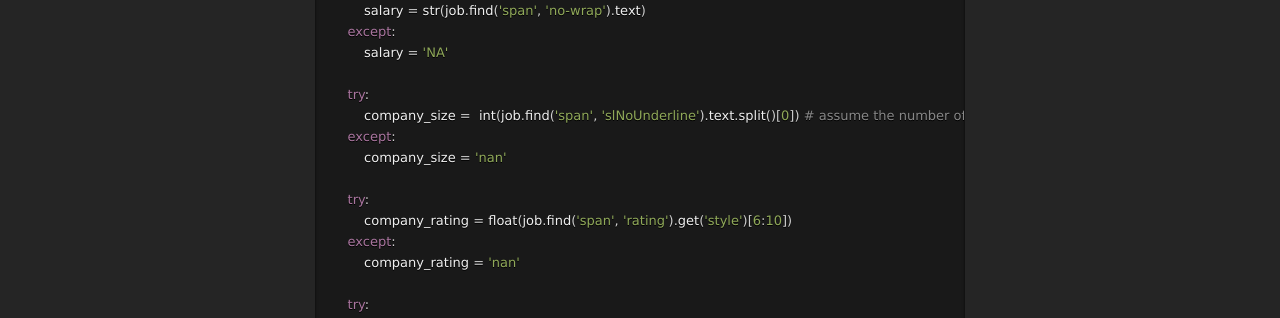
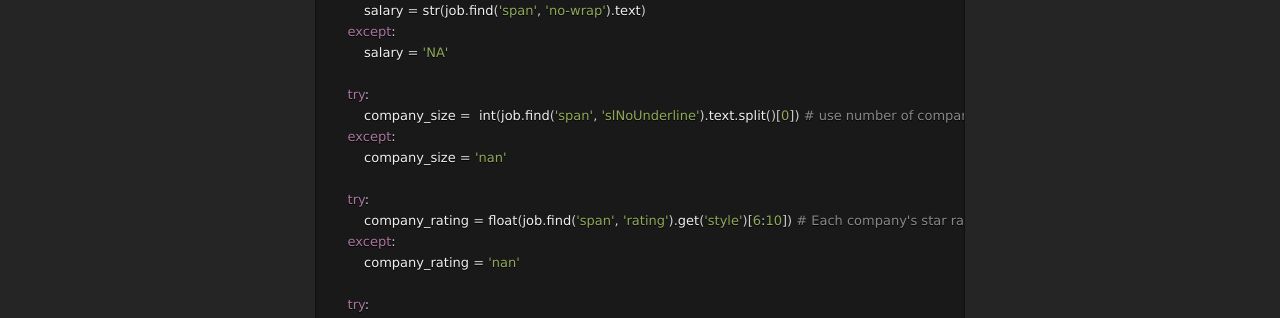
Before and after one commit to mrbrins82/mrbrins82.github.io, a Jekyll site: the page built from kaggle_indeed.md, in a window 1280 px wide and 900 px high, scrolled down 1733 px. Shown: the part 152-470 px from the top of the window. Built offline with Jekyll 4.4.1, drawn with Linux system fonts in a browser that asks for light colours; nearby versions of some CDN libraries; our own code applies the rules of GitHub Pages for plain Markdown files; some of the changed text lies outside the part shown.

Commit message:
updated indeed page

```diff
--- a/kaggle_indeed.md
+++ b/kaggle_indeed.md
@@ -69,12 +69,12 @@ def get_job_info(job):
         salary = 'NA'
 
     try:
-        company_size =  int(job.find('span', 'slNoUnderline').text.split()[0]) # assume the number of company ratings scales linearly with size
+        company_size =  int(job.find('span', 'slNoUnderline').text.split()[0]) # use number of company ratings as metric for company size
     except:
         company_size = 'nan'
 
     try:
-        company_rating = float(job.find('span', 'rating').get('style')[6:10])
+        company_rating = float(job.find('span', 'rating').get('style')[6:10]) # Each company's star rating is given by pixel width
     except:
         company_rating = 'nan'
 
```
Also changed, not shown: other parts of kaggle_indeed.md (+1 -1 lines).
